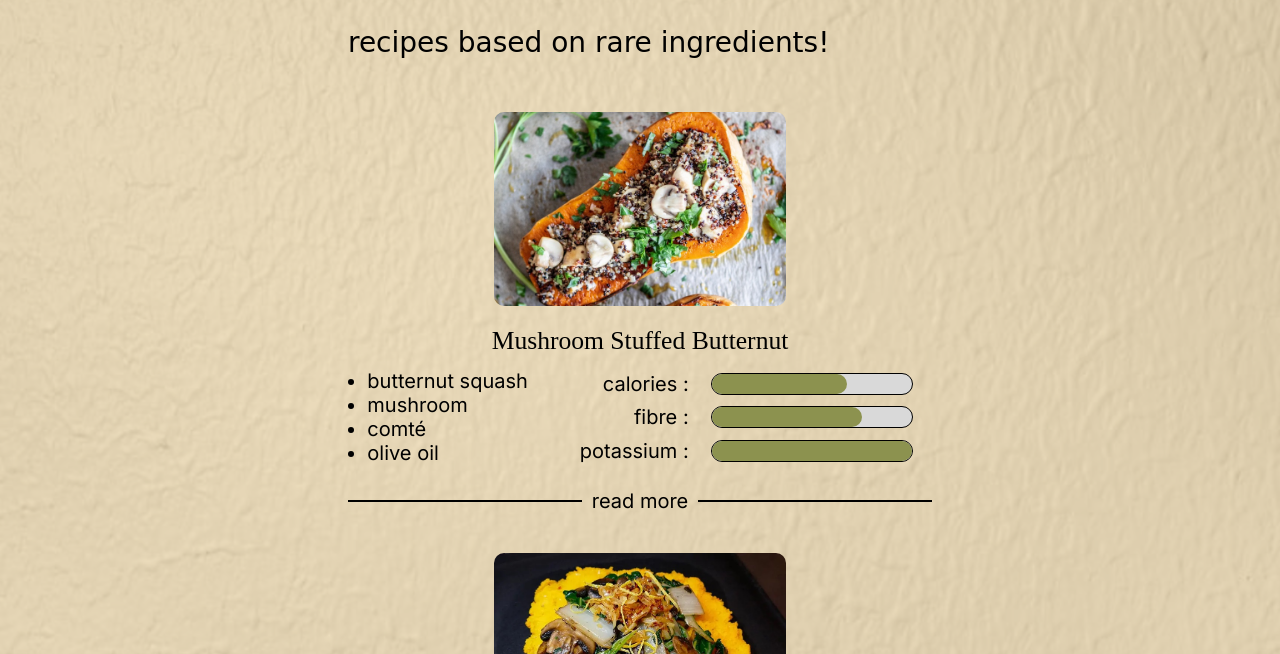
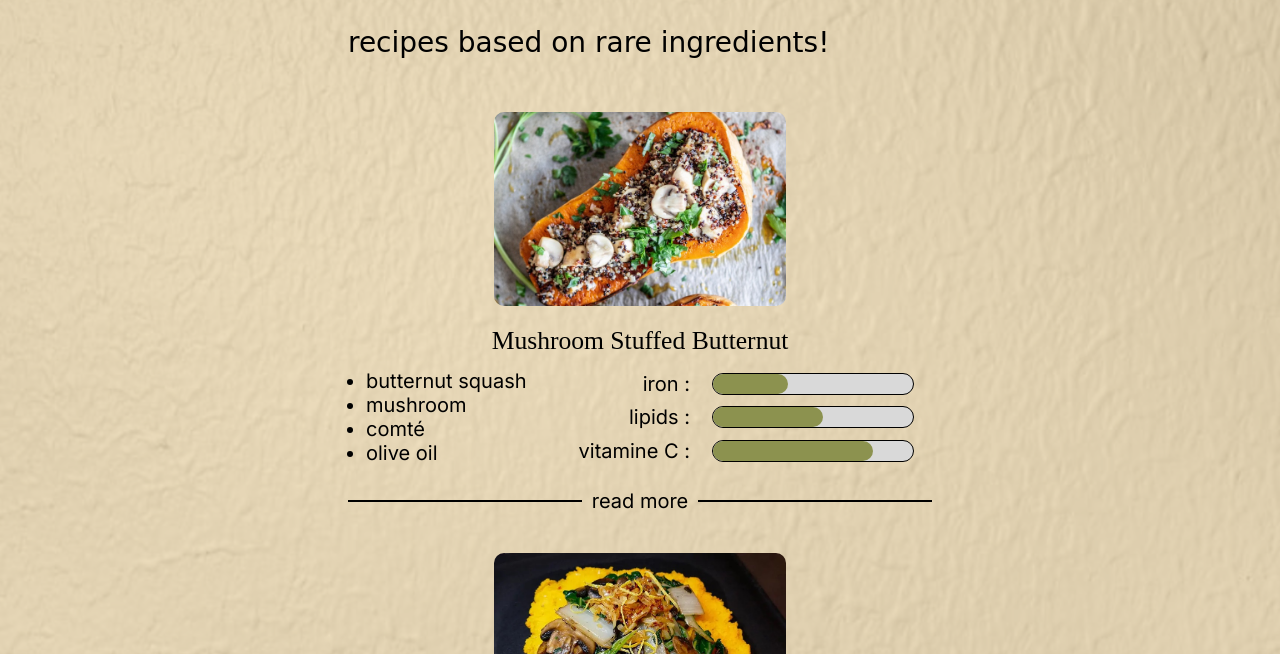
Before and after one commit to Agenor2512/WebProject, a plain HTML site: page eng/discover_eng.html in a window 1280 px wide. Shown: the part 146-800 px from the top of the page. Drawn offline with Linux system fonts and the light colour scheme; a web font is replaced by a local one.

Commit message:
pour noemie

```diff
--- a/eng/discover_eng.html
+++ b/eng/discover_eng.html
@@ -46,26 +46,26 @@
                             <li>olive oil</li>
                         </ul>
                     </td>
-                    <td>calories :</td>
+                    <td>iron :</td>
                     <td>
                         <div class="jauge">
-                            <div class="rectvert" style="width: 135px;"></div>
+                            <div class="rectvert" style="width: 75px;"></div>
                         </div>
                     </td>
                 </tr>
                 <tr>
-                    <td>fibre :</td>
+                    <td>lipids :</td>
                     <td>
                         <div class="jauge">
-                            <div class="rectvert" style="width: 150px;"></div>
+                            <div class="rectvert" style="width: 110px;"></div>
                         </div>
                     </td>
                 </tr>
                 <tr>
-                    <td>potassium :</td>
+                    <td>vitamine C :</td>
                     <td>
                         <div class="jauge">
-                            <div class="rectvert" style="width: 200px;"></div>
+                            <div class="rectvert" style="width: 160px;"></div>
                         </div>
                     </td>
                 </tr>
```
